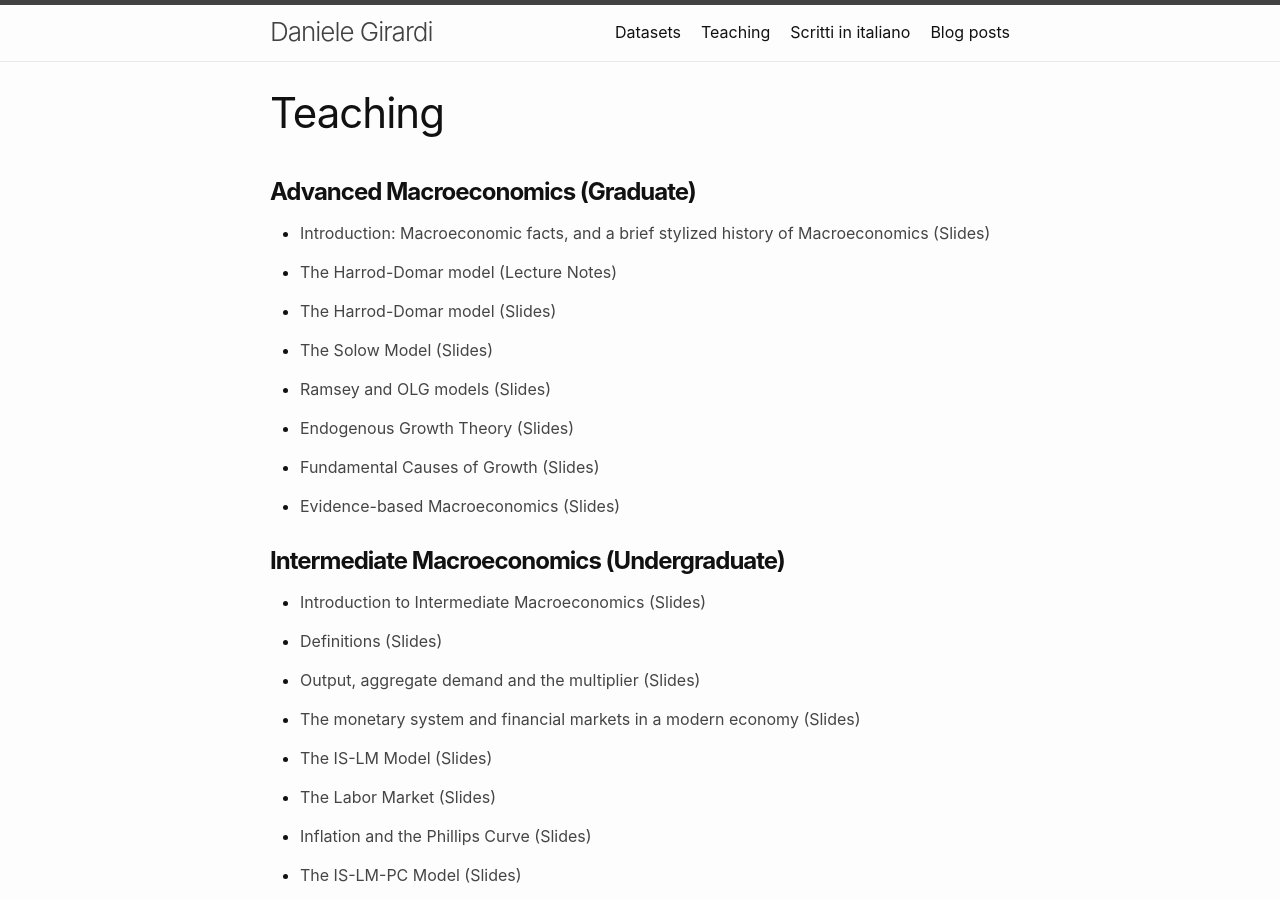
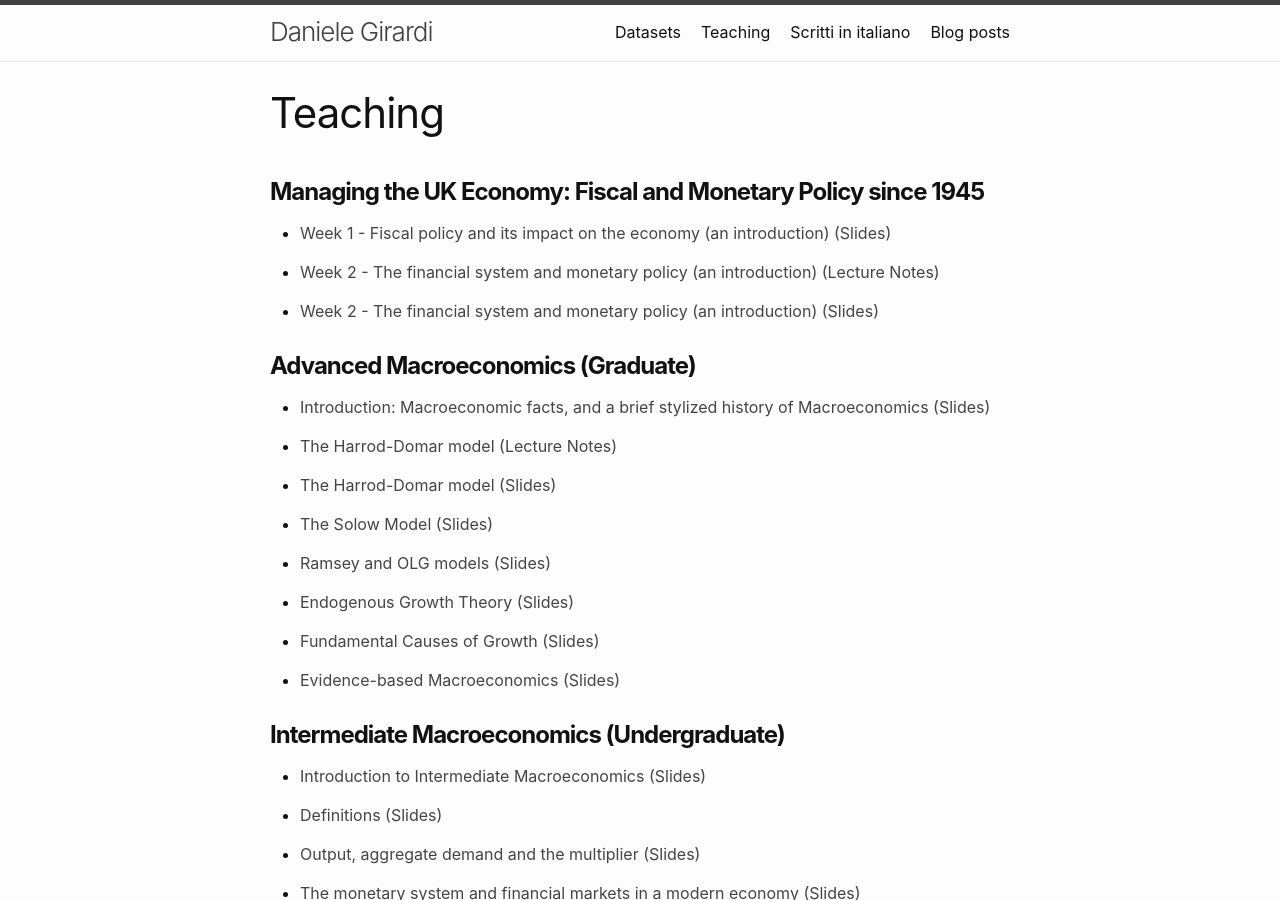
Before and after one commit to danielegirardi/danielegirardi.github.io, a Jekyll site: the page built from teaching.md, in a window 1280 px wide and 900 px high. Built offline with Jekyll 4.4.1, drawn with Linux system fonts in a browser that asks for light colours.

Commit message:
Update teaching.md

```diff
--- a/teaching.md
+++ b/teaching.md
@@ -3,6 +3,21 @@ layout: page
 title: Teaching
 permalink: /teaching/
 ---
+
+<h1><strong style="font-size: 1.5rem;">
+Managing the UK Economy: Fiscal and Monetary Policy since 1945 </strong></h1>
+
+<ul style="list-style-type: disc;">
+ 	<li><a style="color: #454545;" href="https://danielegirardi.github.io/posts/uk_macropolicy/7SSPN231_Week1_FiscalPolicy.pdf" target="_blank" rel="noopener"> Week 1 - Fiscal policy and its impact on the economy (an introduction) (Slides)</a><br/></li>
+</ul>
+
+<ul style="list-style-type: disc;">
+ 	<li><a style="color: #454545;" href="https://danielegirardi.github.io/posts/uk_macropolicy/monetary_policy_lecture_notes.pdf" target="_blank" rel="noopener"> Week 2 - The financial system and monetary policy (an introduction) (Lecture Notes)</a><br/></li>
+</ul>
+
+<ul style="list-style-type: disc;">
+ 	<li><a style="color: #454545;" href="https://danielegirardi.github.io/posts/uk_macropolicy/7SSPN231_Week2_MonetaryPolicy.pdf" target="_blank" rel="noopener"> Week 2 - The financial system and monetary policy (an introduction) (Slides)</a><br/></li>
+</ul>
 
 <h1><strong style="font-size: 1.5rem;">
 Advanced Macroeconomics (Graduate)</strong></h1>
```
